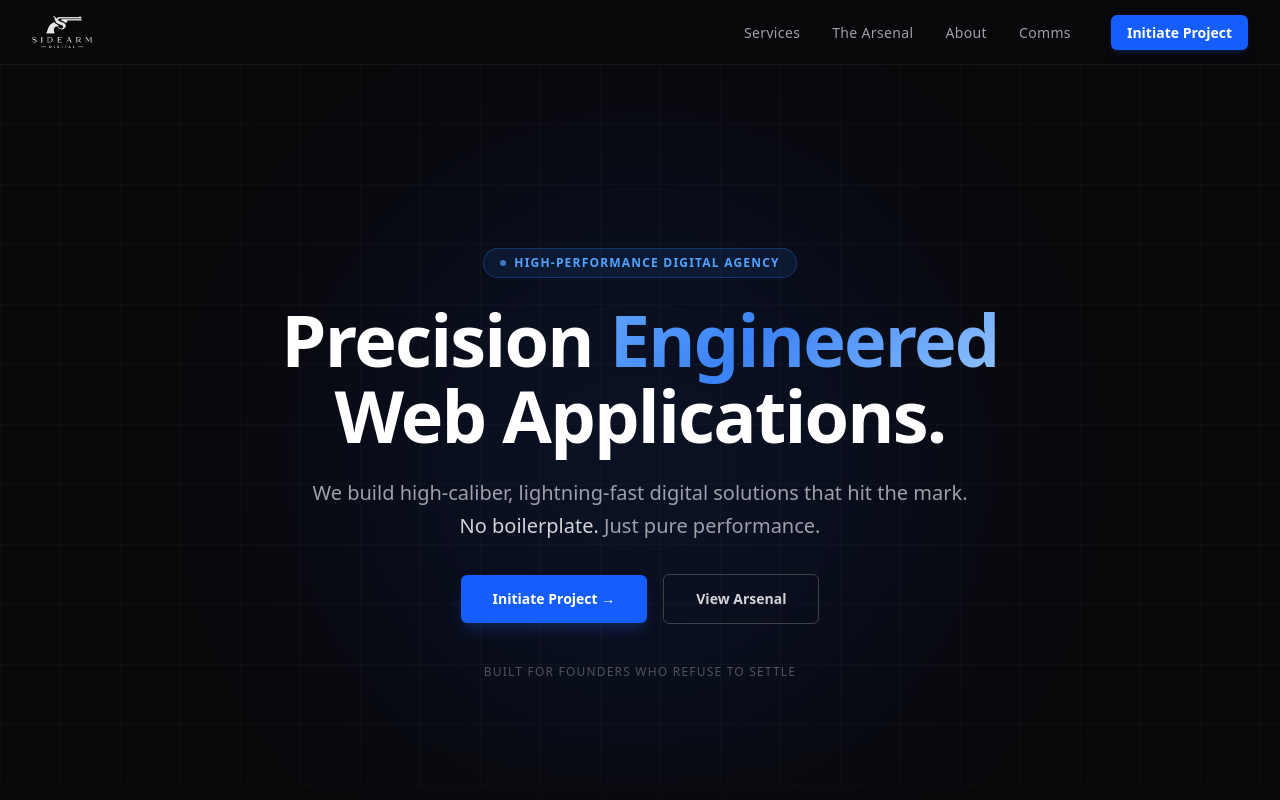
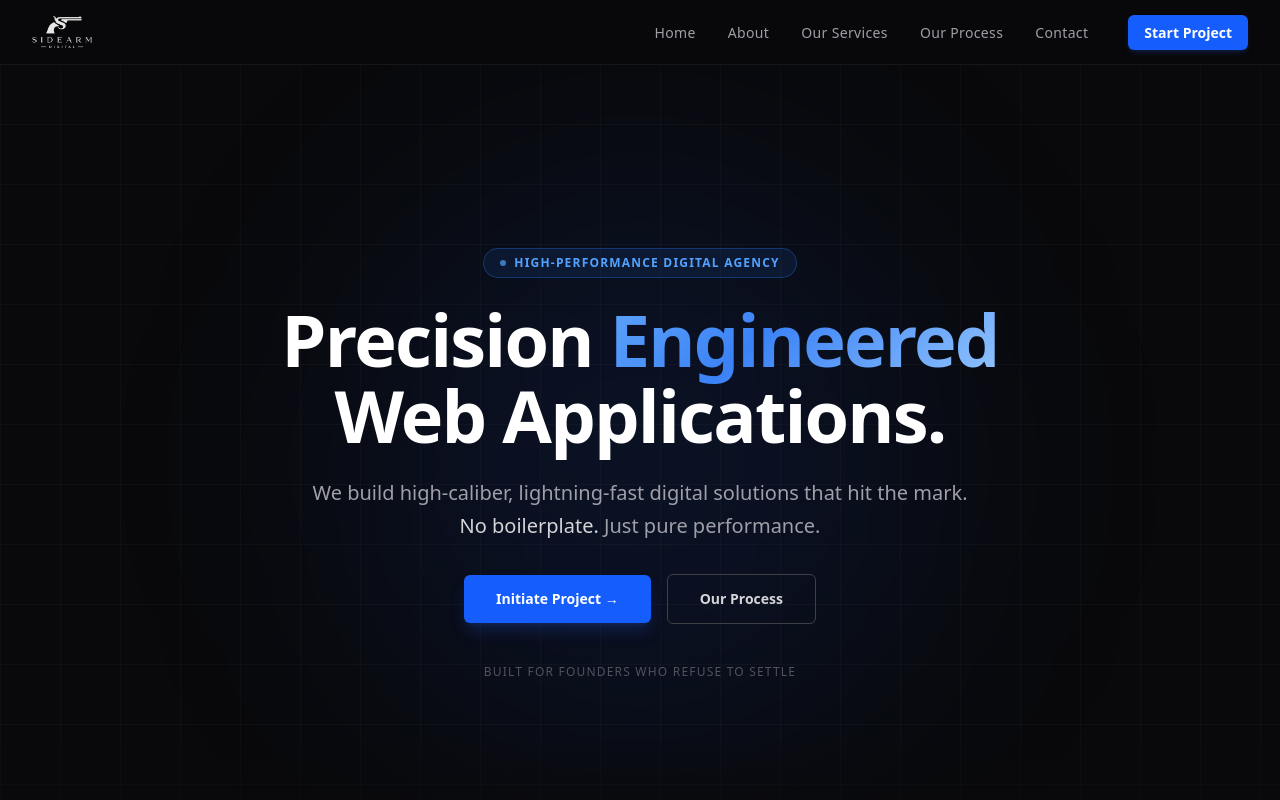
Before and after one commit to SteamWorksWeb/sidearm-digital, a Next.js app: page / in a window 1280 px wide. Shown: the top 800 px of the page. Built offline with nearby package versions, Linux system fonts and the light colour scheme.

Commit message:
copy: replace all Arsenal references with Our Process, update nav to Home/About/Services/Process/Contact/Start Project

```diff
--- a/src/components/Footer.tsx
+++ b/src/components/Footer.tsx
@@ -5,7 +5,7 @@ import Link from 'next/link'
 
 const footerLinks = [
   { label: 'Services', href: '#services' },
-  { label: 'The Arsenal', href: '#arsenal' },
+  { label: 'Our Process', href: '#arsenal' },
   { label: 'About', href: '#about' },
   { label: 'Comms', href: '#comms' },
 ]
--- a/src/components/Hero.tsx
+++ b/src/components/Hero.tsx
@@ -104,7 +104,7 @@ export default function Hero() {
             href="#arsenal"
             className="px-8 py-3.5 rounded-md text-sm font-bold text-zinc-300 border border-zinc-700 hover:border-blue-500/60 hover:text-white transition-all duration-200"
           >
-            View Arsenal
+            Our Process
           </Link>
         </motion.div>
 
--- a/src/components/Navbar.tsx
+++ b/src/components/Navbar.tsx
@@ -6,10 +6,11 @@ import Link from 'next/link'
 import { Menu, X } from 'lucide-react'
 
 const navLinks = [
-  { label: 'Services', href: '#services' },
-  { label: 'The Arsenal', href: '#arsenal' },
+  { label: 'Home', href: '/' },
   { label: 'About', href: '#about' },
-  { label: 'Comms', href: '#comms' },
+  { label: 'Our Services', href: '#services' },
+  { label: 'Our Process', href: '#arsenal' },
+  { label: 'Contact', href: '#comms' },
 ]
 
 export default function Navbar() {
@@ -60,7 +61,7 @@ export default function Navbar() {
               href="#comms"
               className="ml-2 px-4 py-2 rounded-md text-sm font-semibold bg-blue-600 hover:bg-blue-500 text-white transition-colors duration-200 shadow-md shadow-blue-900/30"
             >
-              Initiate Project
+              Start Project
             </Link>
           </li>
         </ul>
@@ -100,7 +101,7 @@ export default function Navbar() {
               onClick={() => setIsOpen(false)}
               className="block w-full text-center mt-1 px-4 py-2 rounded-md text-sm font-semibold bg-blue-600 hover:bg-blue-500 text-white transition-colors duration-200"
             >
-              Initiate Project
+              Start Project
             </Link>
           </li>
         </ul>
```
